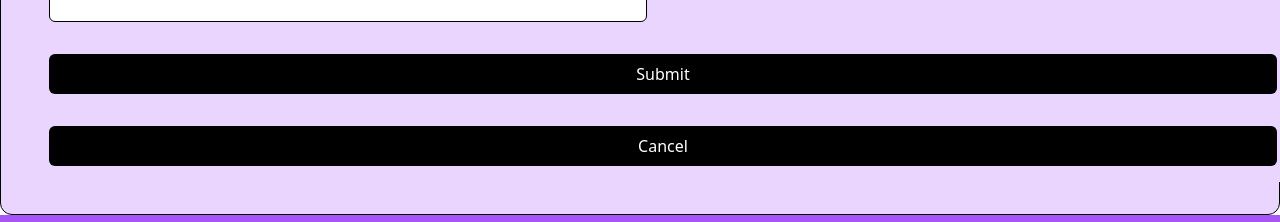
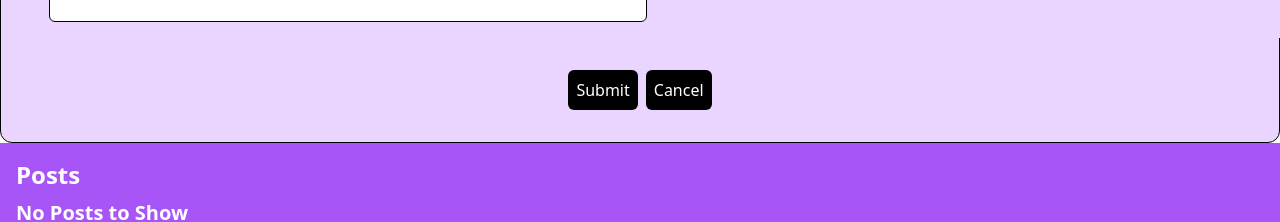
Before and after one commit to yasin904/BlogNew, a React (Create React App) app: page / in a window 1280 px wide. Shown: the part 309-531 px from the top of the page. Built offline with nearby package versions, Linux system fonts and the light colour scheme; no server answers.

Commit message:
MODIFY Button styles for Post

```diff
--- a/src/Components/createPost.jsx
+++ b/src/Components/createPost.jsx
@@ -87,9 +87,10 @@ const CreatePost = () => {
           ></input>
         </div>
 
-  <button onClick={onSubmitHandler} className="p-2 bg-black text-white rounded-md col-span-2 ">Submit</button>
-  <button onClick={onCancelHandler} className="p-2 bg-black text-white rounded-md col-span-2 ">Cancel</button>
-
+      </div>
+      <div className="flex flex-row gap-2 justify-center" >
+         <button onClick={onSubmitHandler} className="p-2 bg-black text-white rounded-md col-span-2 ">Submit</button>
+         <button onClick={onCancelHandler} className="p-2 bg-black text-white rounded-md col-span-2 ">Cancel</button>
       </div>
     </div>
   );
```
